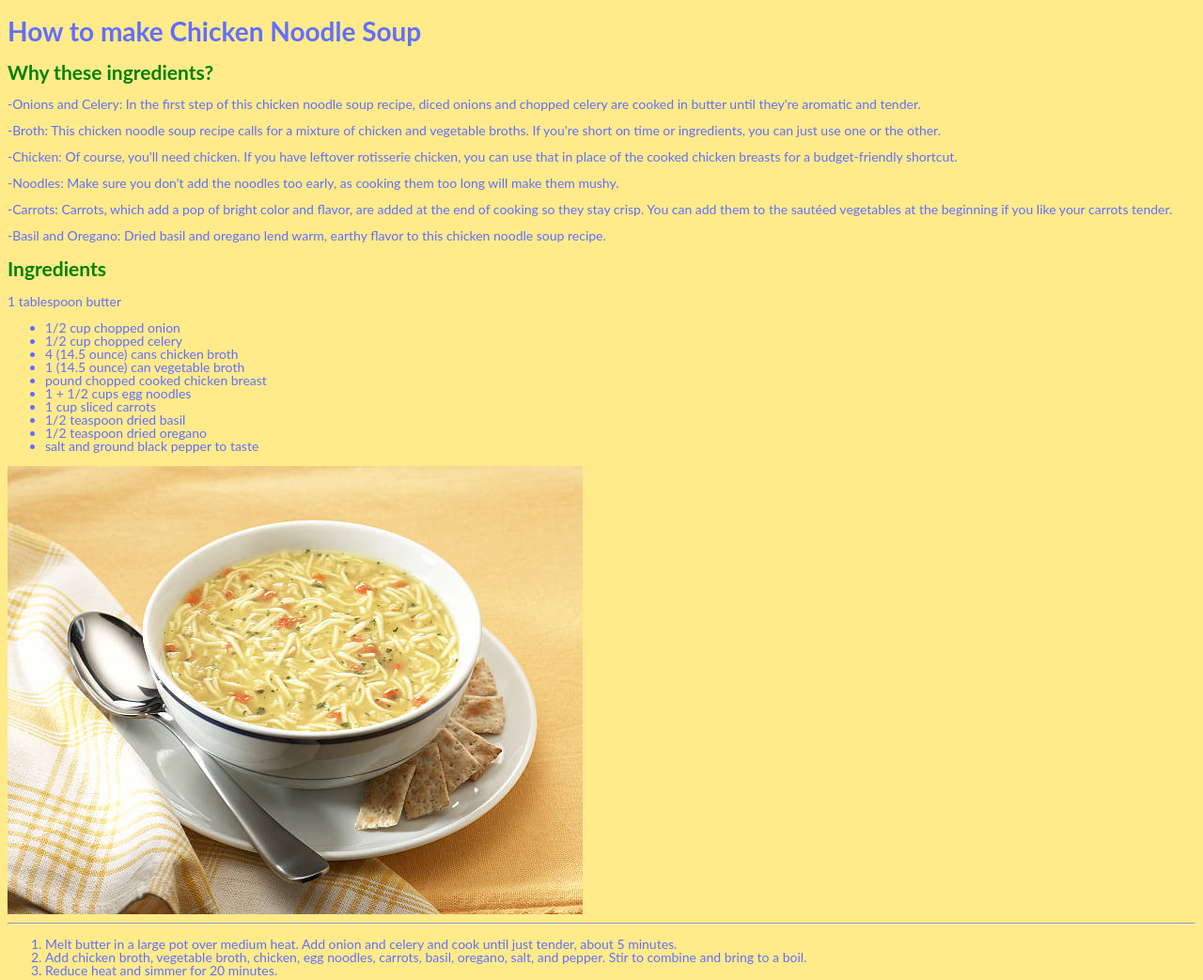
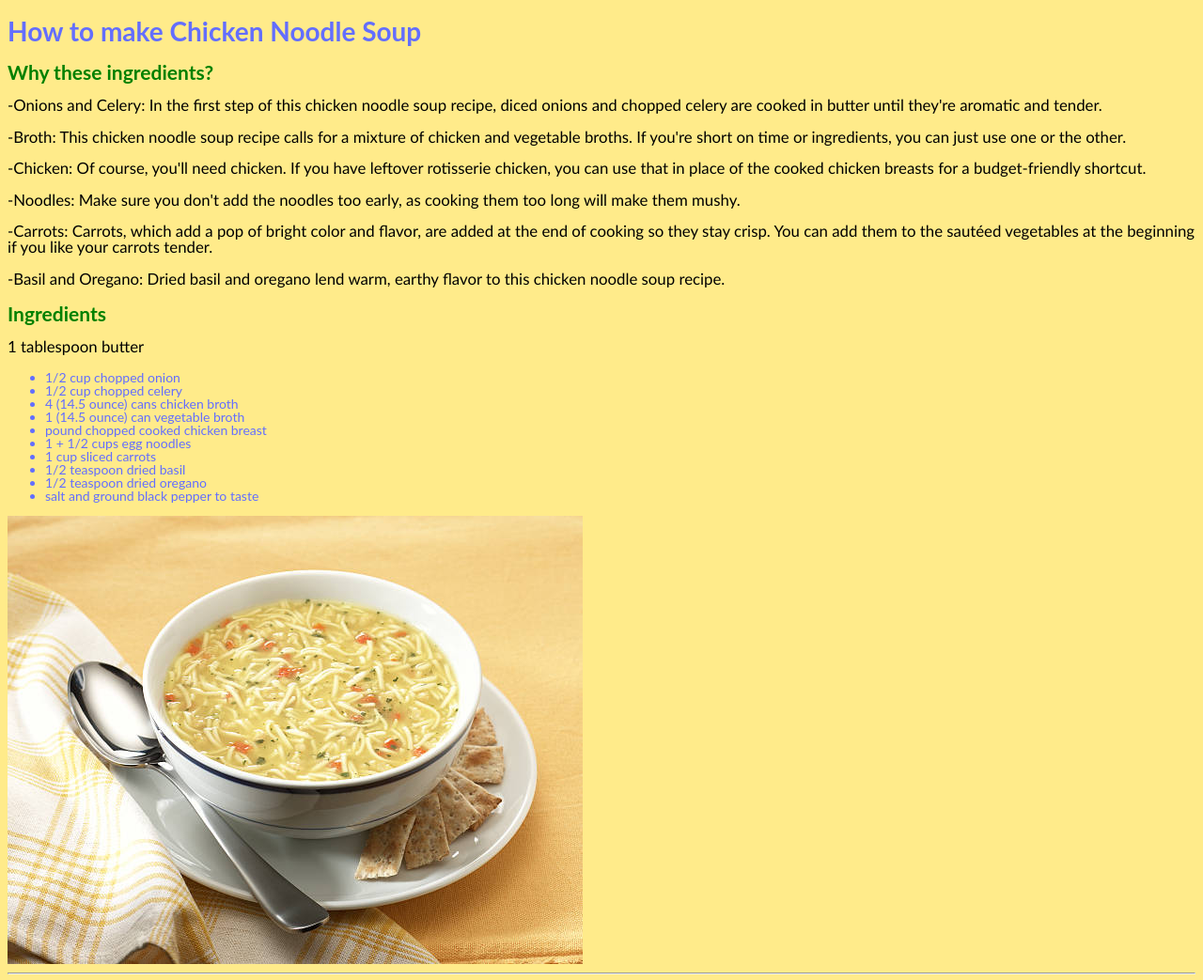
Before and after one commit to Oeltink/Oeltink.github.io, a plain HTML site: page index.html in a window 1280 px wide. Shown: the top 1043 px of the page at 94% size. Drawn offline with Linux system fonts and the light colour scheme.

Commit message:
Im doing too much commit bruh

```diff
--- a/index.html
+++ b/index.html
@@ -12,6 +12,11 @@
                     line-height: 1;
                     color: #636eff;
                     background-color: #ffeb8a;
+                }
+                p{
+                 color:black;
+                 font-family: 'Gill Sans', 'Gill Sans MT', Calibri, 'Trebuchet MS', sans-serif;
+                 font-size: larger;
                 }
             </style>
         </head>
```
Also changed, not shown: Soup.jpeg (deleted), istockphoto-162326897-612x612.jpg (deleted), istockphoto-485348660-612x612.jpg (deleted), istockphoto-92804153-612x612.jpg (deleted).
